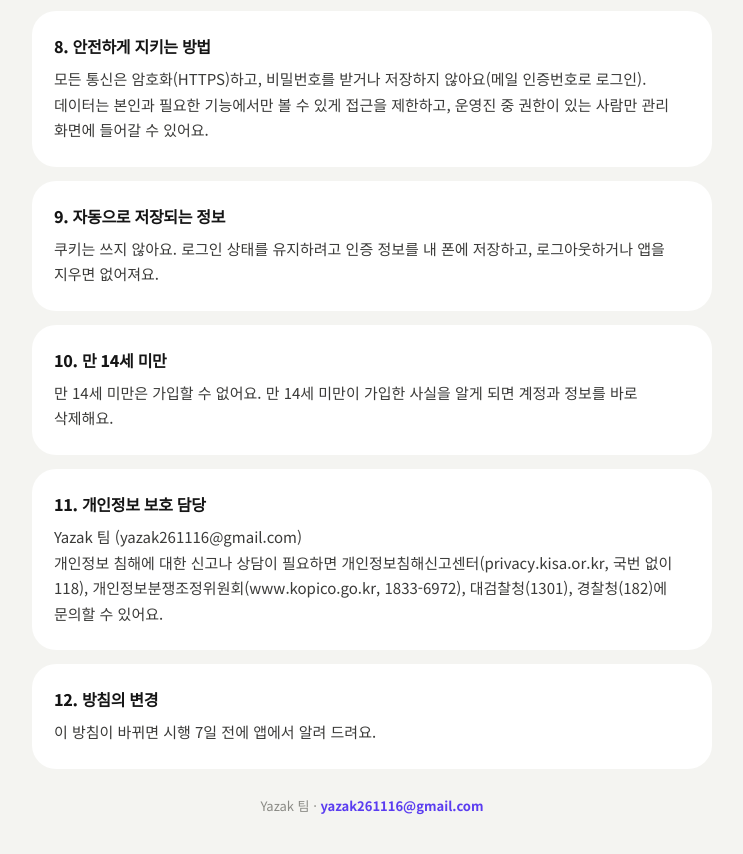
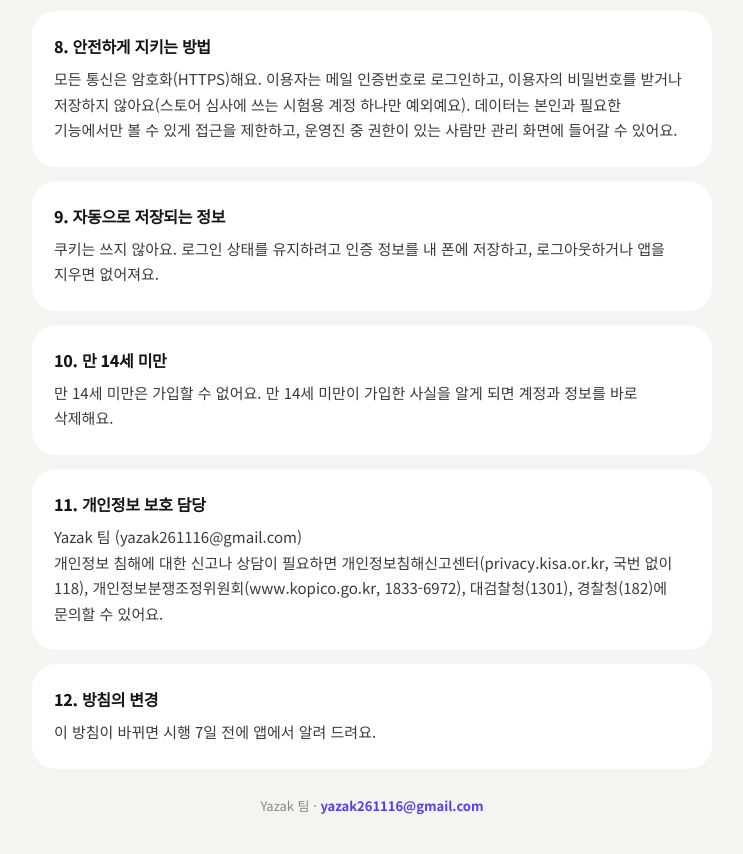
Before and after one commit to yazak260916/yazak-web, a plain HTML site: page privacy.html in a window 1280 px wide. Shown: the part 1445-2299 px from the top of the page, without its empty margins (268-1011 px from the left). Drawn offline with Linux system fonts and the light colour scheme.

Commit message:
처리방침 8번 문장 수정

```diff
--- a/privacy.html
+++ b/privacy.html
@@ -45,7 +45,7 @@ footer{color:var(--muted);font-size:13px;margin-top:26px;text-align:center}
 다만 이용이 제한된 상태에서 탈퇴하면, 재가입으로 제한을 피하는 것을 막기 위해 메일 주소와 제한 사유·기간만 제한이 끝날 때까지 보관한 뒤 지워요. 야작 스토리는 올린 지 24시간 뒤 보이지 않게 돼요.</p></section><section class="card"><h2>4. 제3자 제공</h2><p>개인정보를 다른 곳에 팔거나 제공하지 않아요. 법령에 따라 수사기관 등이 적법한 절차로 요구하는 경우만 예외예요.</p></section><section class="card"><h2>5. 처리 위탁과 국외 이전</h2><p>서비스 운영을 위해 아래 업체에 처리를 맡기고 있어요.
 · Supabase Inc.(미국 회사): 데이터베이스·사진 저장·로그인 처리. 서버 위치는 대한민국 서울(AWS ap-northeast-2)이에요. 위 1번의 항목이 가입·이용 시점에 암호화된 통신으로 전송되고, 탈퇴할 때까지 보관돼요.
 · Plus Five Five, Inc.(미국 회사, 서비스명 Resend): 인증번호 메일 발송. 메일을 보낼 때 메일 주소와 인증번호 메일 내용이 Resend의 국외 서버(미국 등)를 거쳐요.
-이를 원하지 않으면 가입하지 않거나 탈퇴하면 되고, 이 경우 서비스를 이용할 수 없어요.</p></section><section class="card"><h2>6. 파기 방법</h2><p>보관 기간이 끝나거나 탈퇴하면 데이터베이스의 기록과 저장소의 사진 파일을 복구할 수 없게 삭제해요.</p></section><section class="card"><h2>7. 이용자의 권리</h2><p>내 정보는 프로필 수정에서 직접 고칠 수 있고, MY &gt; 계정 삭제에서 모두 지울 수 있어요. 내 정보의 열람·정정·삭제·처리 정지를 요청하려면 yazak261116@gmail.com 로 알려 주세요. 10일 안에 답해 드려요.</p></section><section class="card"><h2>8. 안전하게 지키는 방법</h2><p>모든 통신은 암호화(HTTPS)하고, 비밀번호를 받거나 저장하지 않아요(메일 인증번호로 로그인). 데이터는 본인과 필요한 기능에서만 볼 수 있게 접근을 제한하고, 운영진 중 권한이 있는 사람만 관리 화면에 들어갈 수 있어요.</p></section><section class="card"><h2>9. 자동으로 저장되는 정보</h2><p>쿠키는 쓰지 않아요. 로그인 상태를 유지하려고 인증 정보를 내 폰에 저장하고, 로그아웃하거나 앱을 지우면 없어져요.</p></section><section class="card"><h2>10. 만 14세 미만</h2><p>만 14세 미만은 가입할 수 없어요. 만 14세 미만이 가입한 사실을 알게 되면 계정과 정보를 바로 삭제해요.</p></section><section class="card"><h2>11. 개인정보 보호 담당</h2><p>Yazak 팀 (yazak261116@gmail.com)
+이를 원하지 않으면 가입하지 않거나 탈퇴하면 되고, 이 경우 서비스를 이용할 수 없어요.</p></section><section class="card"><h2>6. 파기 방법</h2><p>보관 기간이 끝나거나 탈퇴하면 데이터베이스의 기록과 저장소의 사진 파일을 복구할 수 없게 삭제해요.</p></section><section class="card"><h2>7. 이용자의 권리</h2><p>내 정보는 프로필 수정에서 직접 고칠 수 있고, MY &gt; 계정 삭제에서 모두 지울 수 있어요. 내 정보의 열람·정정·삭제·처리 정지를 요청하려면 yazak261116@gmail.com 로 알려 주세요. 10일 안에 답해 드려요.</p></section><section class="card"><h2>8. 안전하게 지키는 방법</h2><p>모든 통신은 암호화(HTTPS)해요. 이용자는 메일 인증번호로 로그인하고, 이용자의 비밀번호를 받거나 저장하지 않아요(스토어 심사에 쓰는 시험용 계정 하나만 예외예요). 데이터는 본인과 필요한 기능에서만 볼 수 있게 접근을 제한하고, 운영진 중 권한이 있는 사람만 관리 화면에 들어갈 수 있어요.</p></section><section class="card"><h2>9. 자동으로 저장되는 정보</h2><p>쿠키는 쓰지 않아요. 로그인 상태를 유지하려고 인증 정보를 내 폰에 저장하고, 로그아웃하거나 앱을 지우면 없어져요.</p></section><section class="card"><h2>10. 만 14세 미만</h2><p>만 14세 미만은 가입할 수 없어요. 만 14세 미만이 가입한 사실을 알게 되면 계정과 정보를 바로 삭제해요.</p></section><section class="card"><h2>11. 개인정보 보호 담당</h2><p>Yazak 팀 (yazak261116@gmail.com)
 개인정보 침해에 대한 신고나 상담이 필요하면 개인정보침해신고센터(privacy.kisa.or.kr, 국번 없이 118), 개인정보분쟁조정위원회(www.kopico.go.kr, 1833-6972), 대검찰청(1301), 경찰청(182)에 문의할 수 있어요.</p></section><section class="card"><h2>12. 방침의 변경</h2><p>이 방침이 바뀌면 시행 7일 전에 앱에서 알려 드려요.</p></section>
 <footer>Yazak 팀 · <a class="mail" href="mailto:yazak261116@gmail.com">yazak261116@gmail.com</a></footer>
 </div>
```
